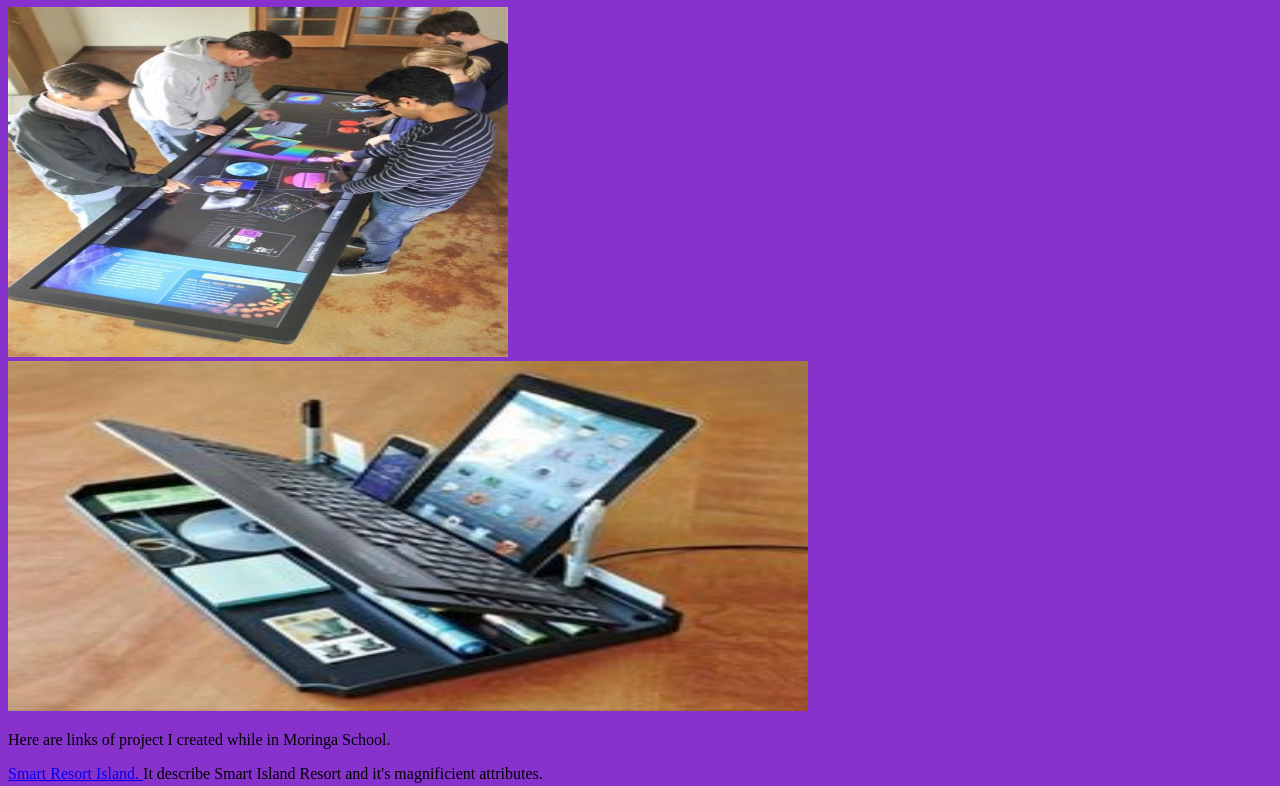
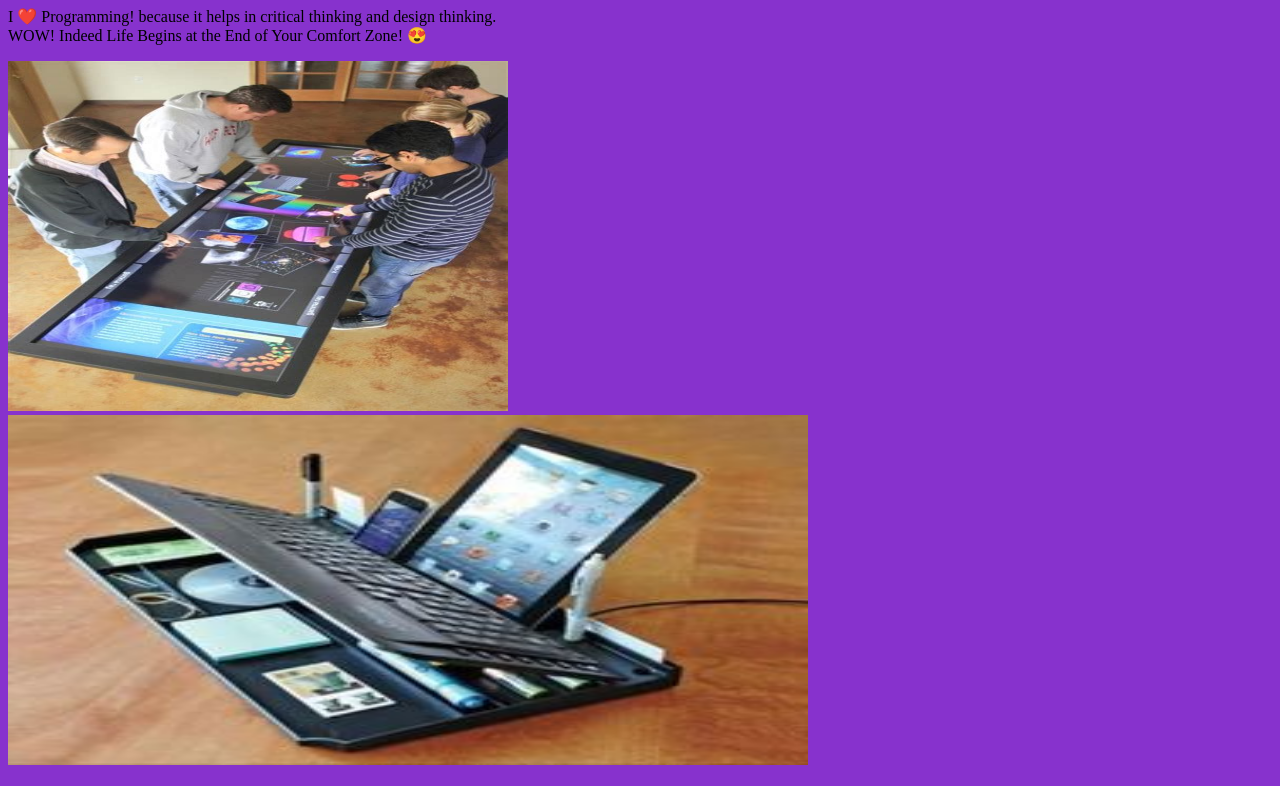
Before and after one commit to halimtullah/my-portfolio., a plain HTML site: page index.html in a window 1280 px wide. Shown: the part 83-869 px from the top of the page. Drawn offline with Linux system fonts and the light colour scheme.

Commit message:
update index.html
add  sidebar

```diff
--- a/index.html
+++ b/index.html
@@ -11,10 +11,17 @@
     <body>
         <hr>
         <h1> PORTFOLIO LANDING PAGE</h1>
+        <div class="sidebar">
+            <p> I ❤️ Programming! because it helps in critical thinking and design thinking.<br>
+                WOW! Indeed Life Begins at the End of Your Comfort Zone! 😍
+            </p>
+        </div>
+
         <img src="image/tech1.jpg" alt="tech image" height="350px" width="500px">
         <img src="image/tech2.jpg" alt="technology image" height="350px" width="800px">
         <p> Here are links of project I created while in Moringa School. </p>
-        <p> <a href="https://github.com/halimtullah/smart-island">Smart Resort Island. </a> It describe Smart Island Resort and it's magnificient attributes.</p>
+        <p> <a href="https://github.com/halimtullah/smart-island">Smart Resort Island. </a>
+            It describe Smart Island Resort and it's magnificient attributes.</p>
 
         <p> In Smart Island Project I used the following languages: </p>
 
```
